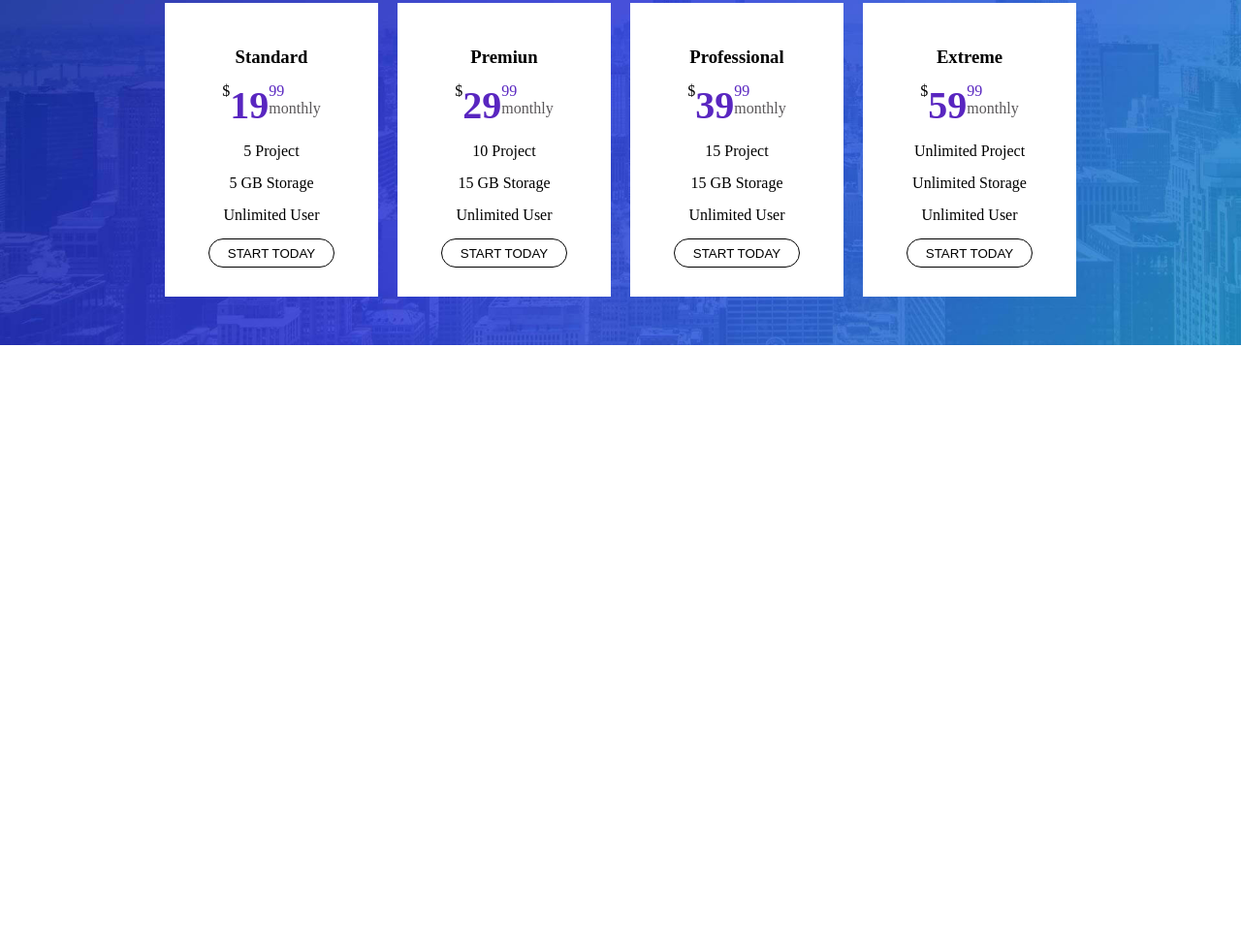
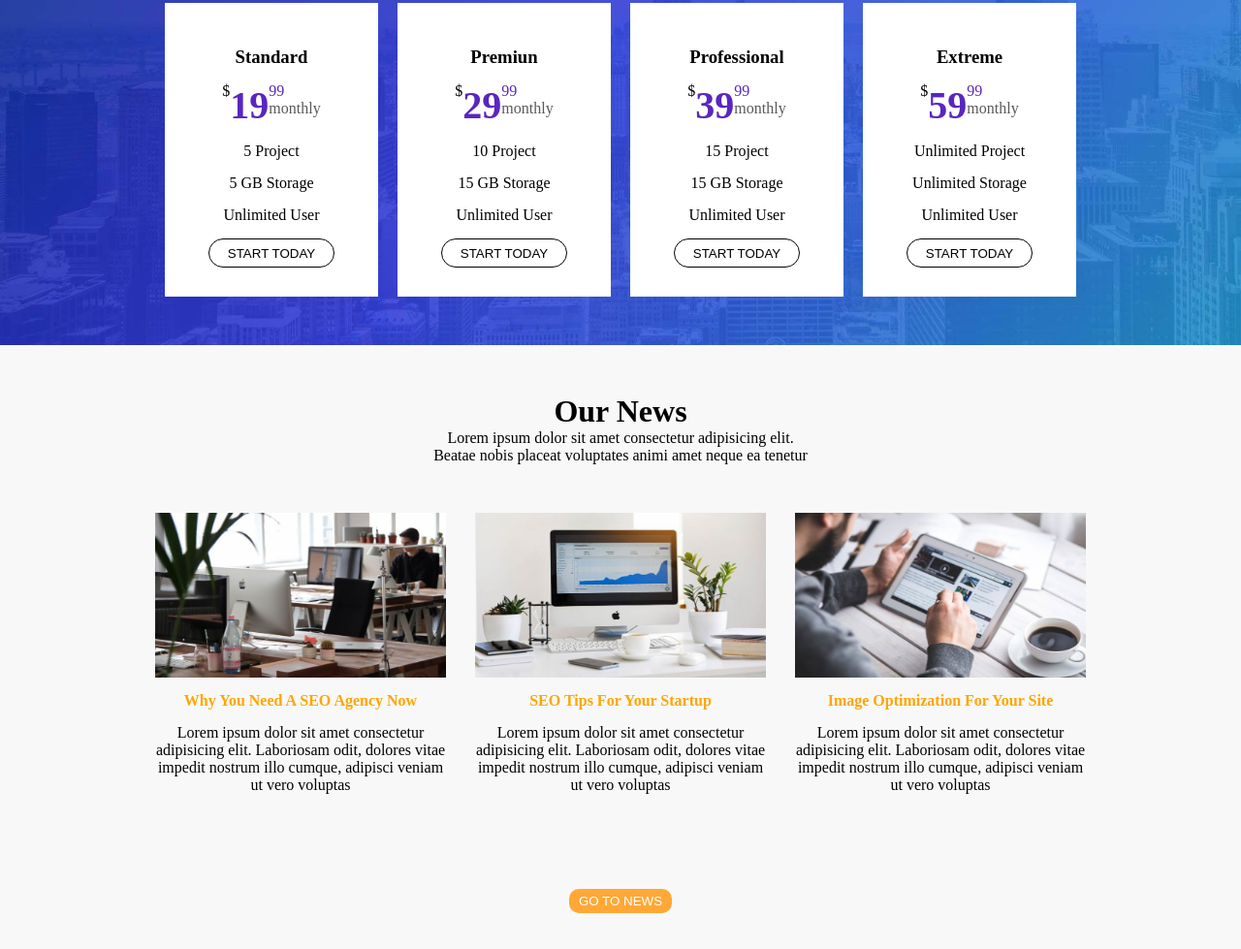
Before and after one commit to GiuseppeColucci/proj-html-vuejs, a website with bundled scripts: page index.html in a window 1280 px wide. Shown: the part 4112-5091 px from the top of the page at 97% size. Before the commit the page ends 4468 px from the top, so only its background shows below. Built offline with nearby package versions, Linux system fonts and the light colour scheme.

Commit message:
finito main box 5

```diff
--- a/index.html
+++ b/index.html
@@ -142,16 +142,30 @@
                             <p>{{cdr.UN}}</p>
                             <button>START TODAY</button>
                         </div>
-                        <!-- <div class="box-card-2">
+                    </div>
+                </div>
+            </div>
+            <div class="main-box-center-5">
+                <div class="main-box-center">
+                    <div class="main-box-text">
+                        <div class="text">
+                            <h1>Our News</h1>
+                            <p>Lorem ipsum dolor sit amet consectetur adipisicing elit. Beatae nobis placeat voluptates animi amet neque ea tenetur</p>
+                        </div>
+                    </div>
+                    <div class="box-card">
+                        <div v-for='element in cardsOurNews'class="card">
+                            <div class="box-img">
+                                <img :src="'./images/'+element.img+'.jpg'" alt="">
+                            </div>
+                            <h4>{{element.title}}</h4>
+                            <p>{{element.text}}</p>
+                        </div>
+                    </div>
+                </div>
+                <div class="main-button-center">
 
-                        </div>
-                        <div class="box-card-2">
-
-                        </div>
-                        <div class="box-card-2">
-
-                        </div> -->
-                    </div>
+                    <button>GO TO NEWS</button>
                 </div>
             </div>
         </main>
--- a/js/main.js
+++ b/js/main.js
@@ -94,6 +94,23 @@ new Vue({
                 storege:'Unlimited Storage',
                 UN:'Unlimited User'
             },
+        ],
+        cardsOurNews:[
+           {
+            img:'related-service-2-700x441',
+            title:'Why You Need A SEO Agency Now',
+            text:'Lorem ipsum dolor sit amet consectetur adipisicing elit. Laboriosam odit, dolores vitae impedit nostrum illo cumque, adipisci veniam ut vero voluptas'
+            },
+            {
+             img:'related-service-4-700x441',
+             title:'SEO Tips For Your Startup',
+             text:'Lorem ipsum dolor sit amet consectetur adipisicing elit. Laboriosam odit, dolores vitae impedit nostrum illo cumque, adipisci veniam ut vero voluptas'
+            },
+            {
+             img:'blog-post-6-700x441',
+             title:'Image Optimization For Your Site',
+             text:'Lorem ipsum dolor sit amet consectetur adipisicing elit. Laboriosam odit, dolores vitae impedit nostrum illo cumque, adipisci veniam ut vero voluptas'
+             },
         ]
     },
 })//fine vue
--- a/src/app.scss
+++ b/src/app.scss
@@ -273,3 +273,51 @@
         }
     }
 }
+.main-box-center-5{
+    background-color: $Back-G-main-Color;
+
+    .main-box-center{
+        @include container-center;
+        // padding-bottom: 40px;
+        .main-box-text{
+            display: flex;
+            justify-content: center;
+            .text{
+                text-align: center;
+                width: 41%;
+                padding: 50px;
+            }
+        }
+        .box-card{
+          display: flex;
+          justify-content: center;
+            .card{
+                height: 350px;
+                width: 300px;
+                margin: 0 15px;
+                text-align: center;
+            }
+            .box-img{
+                height: 170px;
+                img{
+                    height: 100%;
+                    width: 100%;
+                }
+
+            }
+            h4{
+                color: orange;
+                margin: 15px;
+            }
+        }
+    }
+    .main-button-center{
+        display: flex;
+        justify-content: center;
+        height: 100px;
+        align-items: center;
+        button{
+            @include buttonOrange;
+        }
+    }
+}
```
Also changed, not shown: dist/app.css.
